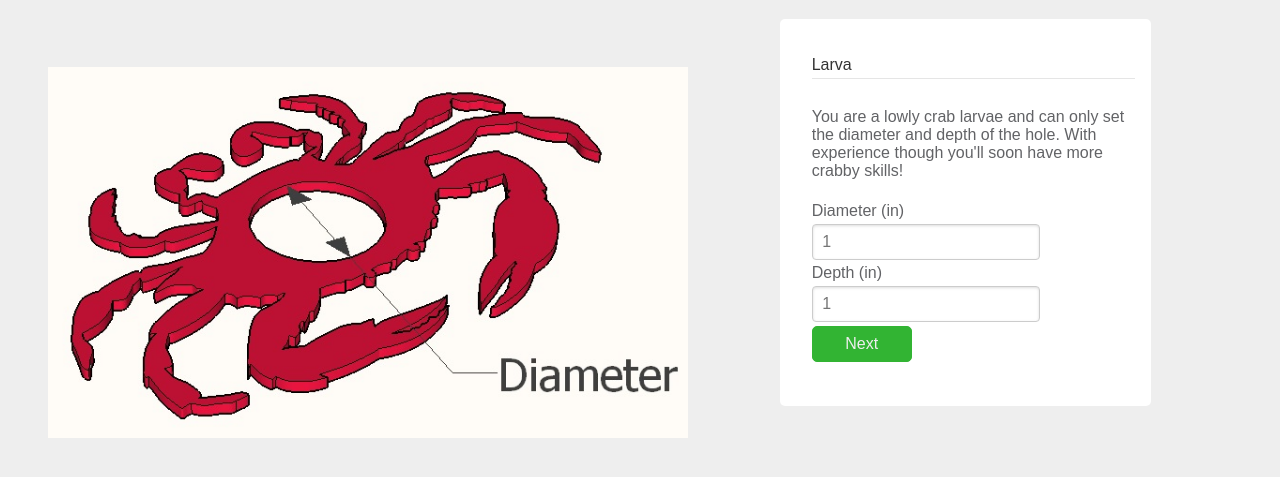
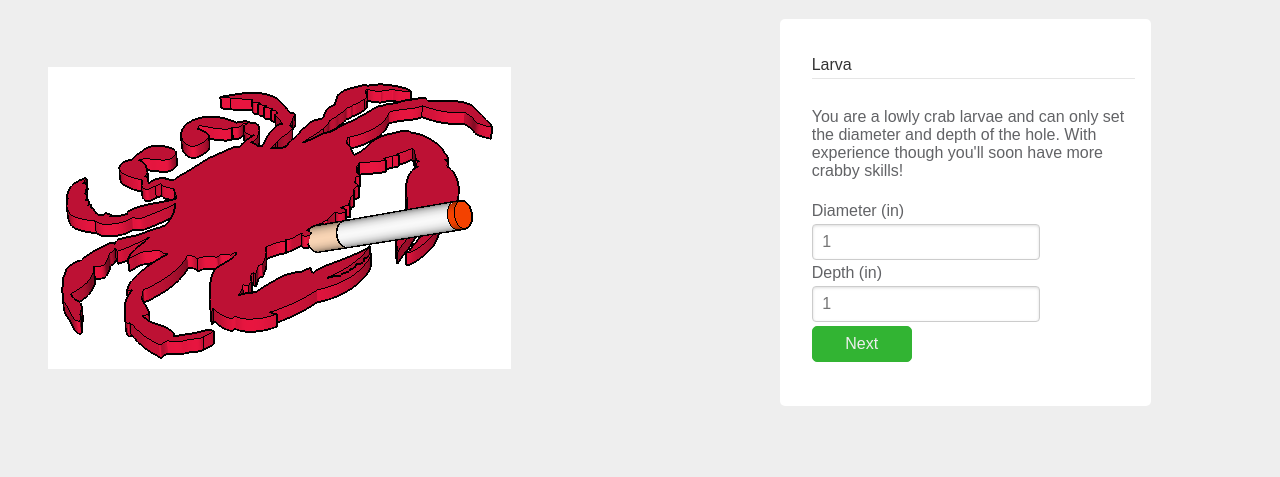
Before and after one commit to FabMo/AngryCrabs, a website: page index.html in a window 1280 px wide. Shown: the part 61-538 px from the top of the page. Drawn offline with Linux system fonts and the light colour scheme.

Commit message:
changed crabmo

```diff
--- a/index.html
+++ b/index.html
@@ -17,7 +17,7 @@
      <div class="pure-g">
         <div class="pure-u-1 pure-u-md-1-2 image-container">
           <div class="image-wrapper">
-            <img class='pure-img' src="images/crab.jpg">
+            <img class='pure-img' src="images/crabmo.png">
             <p class='diameter-id'></p>
             <p class='depth-id'></p>
           </div>
```
Also changed, not shown: images/crabmo.png (added).
